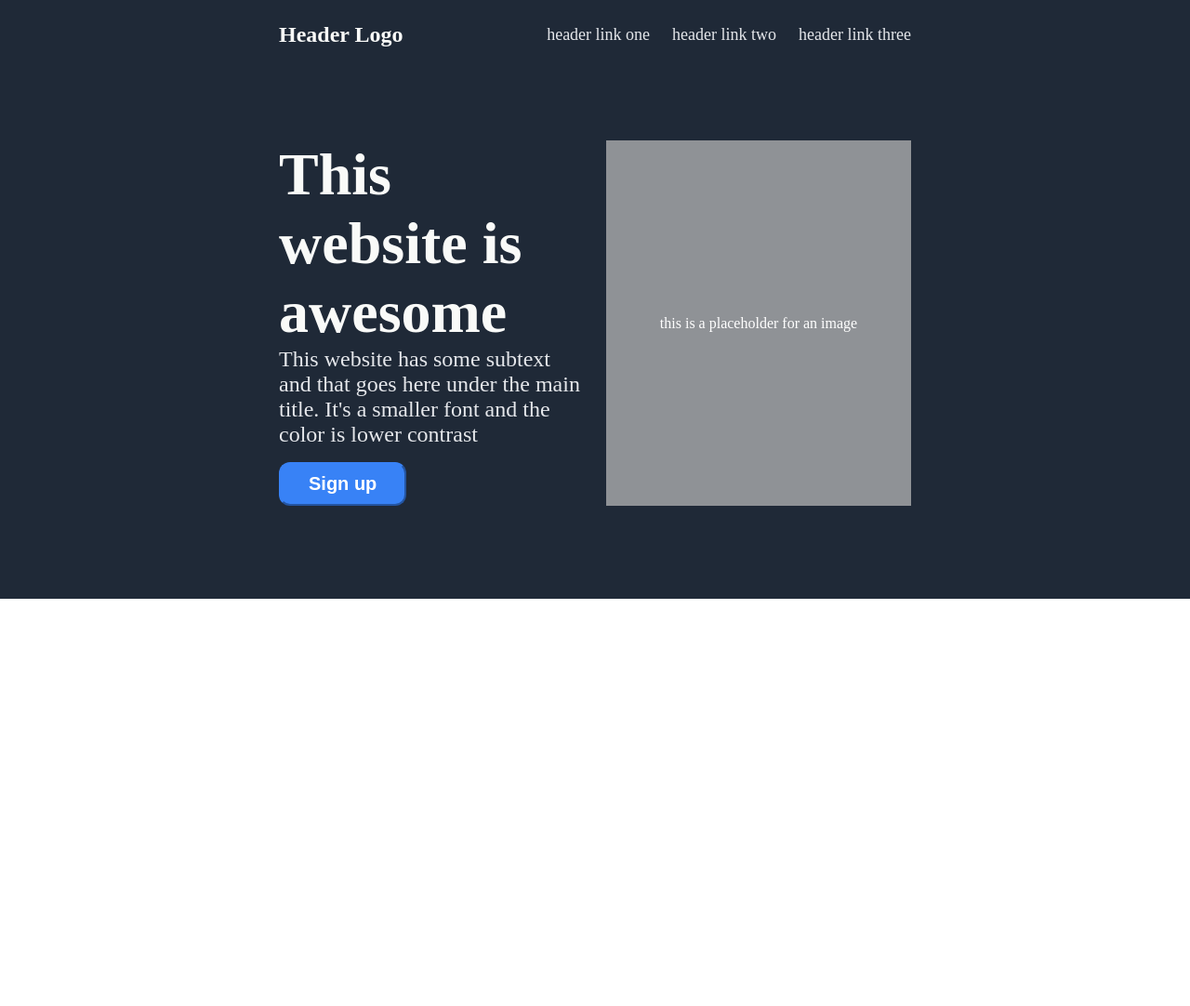
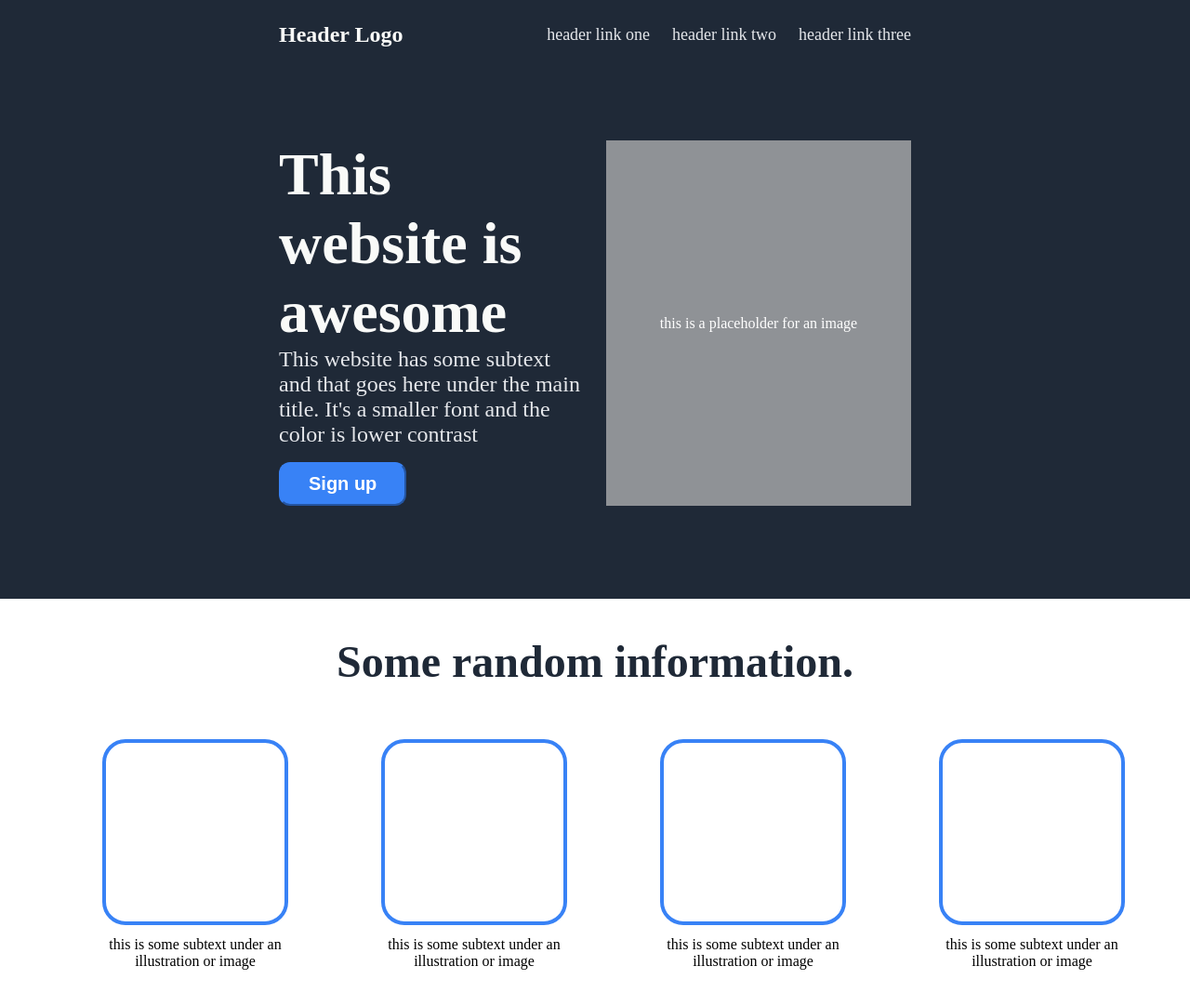
Before and after one commit to brosnan-tran/landing-page, a plain HTML site: page index.html in a window 1280 px wide. Shown: the whole page at 93% size. Before the commit the page ends 800 px from the top, so only its background shows below. Drawn offline with Linux system fonts and the light colour scheme.

Commit message:
Finish information section

```diff
--- a/index.html
+++ b/index.html
@@ -10,7 +10,7 @@
     <div class="page">
         <div class="header">
             <div class="logo">Header Logo</div>
-            <ul>
+            <ul class="header-links">
                 <li>header link one</li>
                 <li>header link two</li>
                 <li>header link three</li>
@@ -27,7 +27,25 @@
         </div>
 
         <div class="info">
-
+            <div class="info-header">Some random information.</div>
+            <ul class="info-sections">
+                <div class="card">
+                    <div class="info-img"></div>
+                    <div class="info-txt">this is some subtext under an illustration or image</div>
+                </div>
+                <div class="card">
+                    <div class="info-img"></div>
+                    <div class="info-txt">this is some subtext under an illustration or image</div>
+                </div>
+                <div class="card">
+                    <div class="info-img"></div>
+                    <div class="info-txt">this is some subtext under an illustration or image</div>
+                </div>
+                <div class="card">
+                    <div class="info-img"></div>
+                    <div class="info-txt">this is some subtext under an illustration or image</div>
+                </div>
+            </ul>
         </div>
 
         <div class="quote">
--- a/styles.css
+++ b/styles.css
@@ -26,7 +26,7 @@ body {
     font-weight: bolder;
 }
 
-ul {
+.header-links {
     display: flex;
     list-style-type: none;
     padding: 0px;
@@ -78,3 +78,42 @@ button {
     font-size: 20px;
     font-weight: bold;
 }
+
+.info {
+    display: flex;
+    flex-direction: column;
+    align-items: center;
+    gap: 40px;
+    padding: 40px;
+}
+
+.info-header {
+    font-size: 48px;
+    font-weight: bold;
+    color: #1f2937;
+}
+
+.info-sections {
+    display: flex;
+    flex-wrap: wrap;
+    gap: 100px;
+}
+
+.info-img {
+    width: 200px;
+    height: 200px;
+    background-color: white;
+    border: 4px solid #3882f6;
+    border-radius: 25px;
+}
+
+.info-txt {
+    width: 200px;
+    text-align: center;
+}
+
+.card {
+    display:flex;
+    flex-direction: column;
+    gap: 12px;
+}
```
